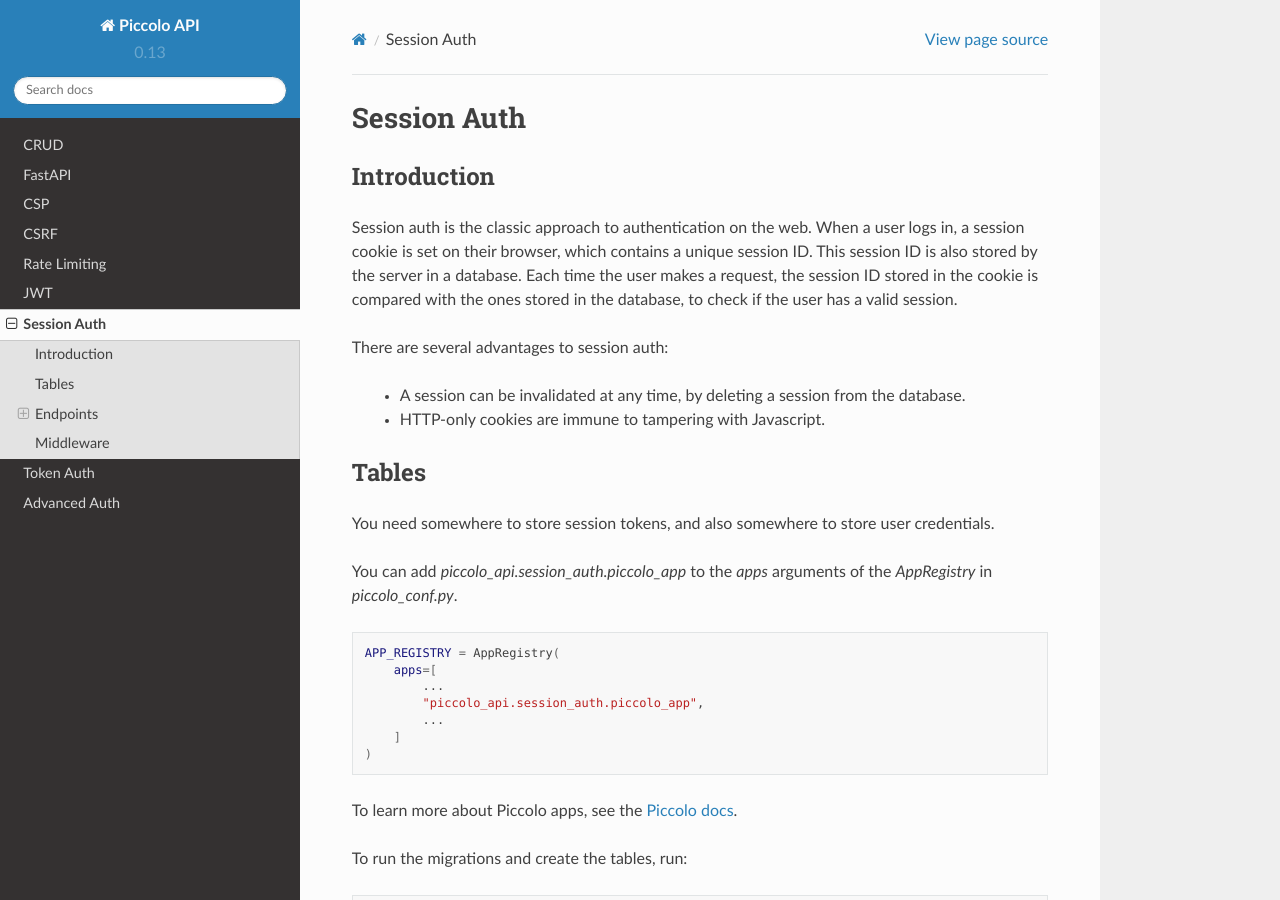
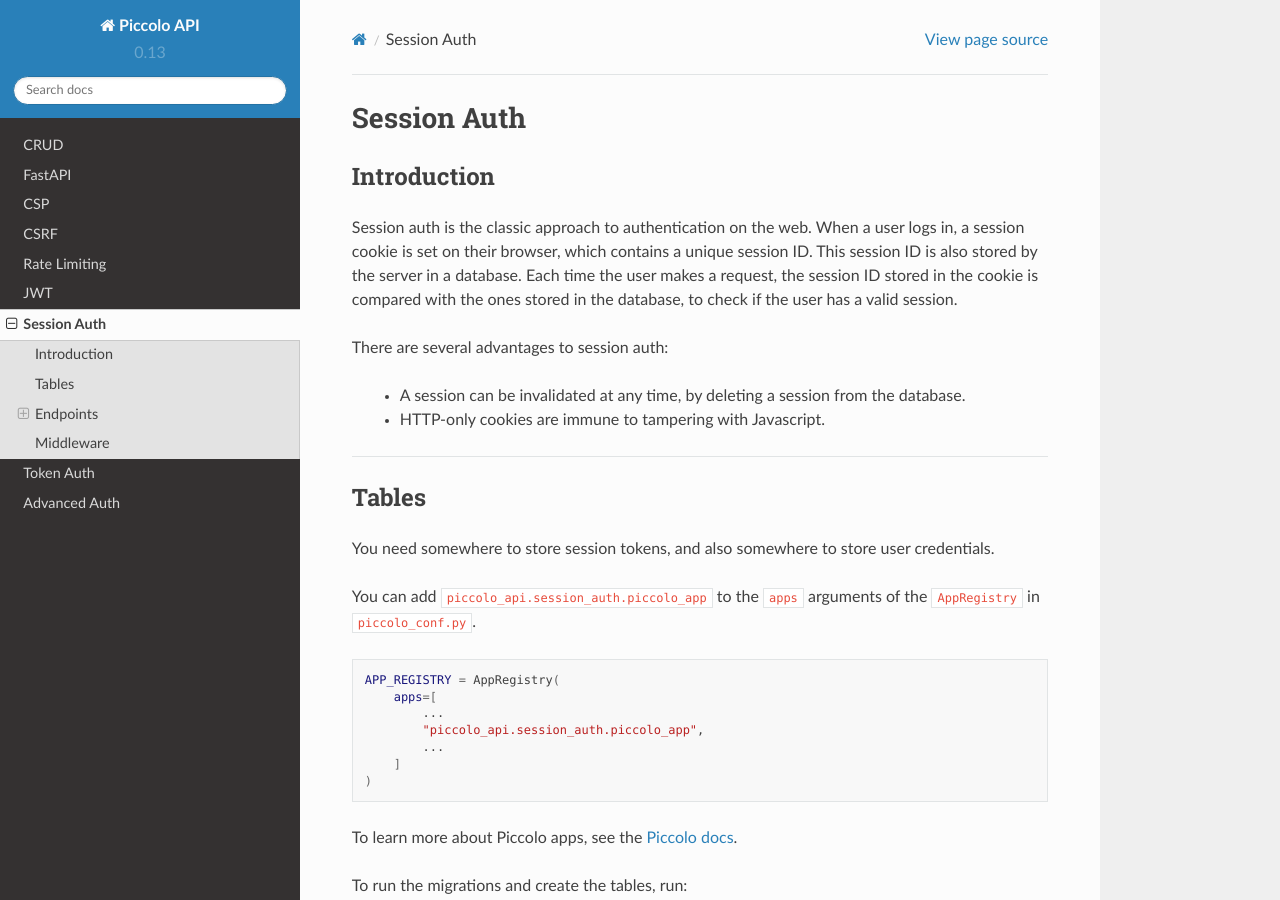
Before and after one commit to piccolo-orm/piccolo_api, a Sphinx documentation site: the page built from docs/source/session_auth/index.rst, in a window 1280 px wide and 900 px high. Built offline with Sphinx 7.4.7 and the Read the Docs theme 2.0.0, drawn with Linux system fonts in a browser that asks for light colours.

```diff
--- a/docs/source/session_auth/index.rst
+++ b/docs/source/session_auth/index.rst
@@ -18,14 +18,16 @@ There are several advantages to session auth:
  * A session can be invalidated at any time, by deleting a session from the database.
  * HTTP-only cookies are immune to tampering with Javascript.
 
+-------------------------------------------------------------------------------
+
 Tables
 ------
 
 You need somewhere to store session tokens, and also somewhere to store user
 credentials.
 
-You can add `piccolo_api.session_auth.piccolo_app` to the `apps` arguments of
-the `AppRegistry` in `piccolo_conf.py`.
+You can add ``piccolo_api.session_auth.piccolo_app`` to the ``apps`` arguments
+of the ``AppRegistry`` in ``piccolo_conf.py``.
 
 .. code-block:: bash
 
@@ -47,6 +49,8 @@ To run the migrations and create the tables, run:
     piccolo migrations forwards session_auth
 
 You can also choose to manually create the tables if you prefer.
+
+-------------------------------------------------------------------------------
 
 Endpoints
 ---------
@@ -82,10 +86,12 @@ This unsets the cookie value, and invalidates the session in the database.
 
     logout_endpoint = session_logout()
 
+-------------------------------------------------------------------------------
+
 Middleware
 ----------
 
-You can protect any endpoints using the `SessionsAuthBackend`.
+You can protect any endpoints using the ``SessionsAuthBackend``.
 
 .. code-block:: python
 
```
Also changed, not shown: other parts of docs/source/session_auth/index.rst (+4 -0 lines).
